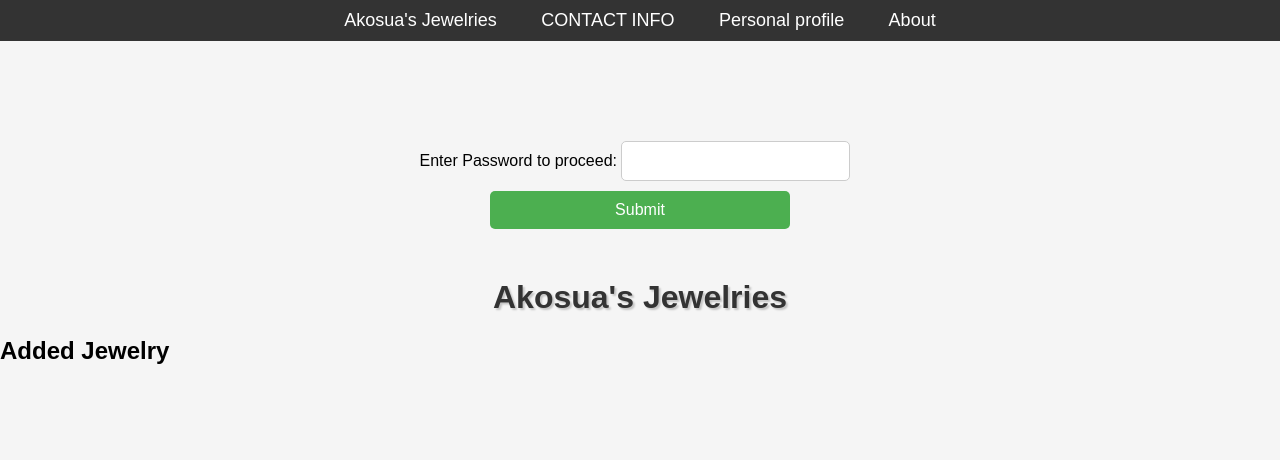
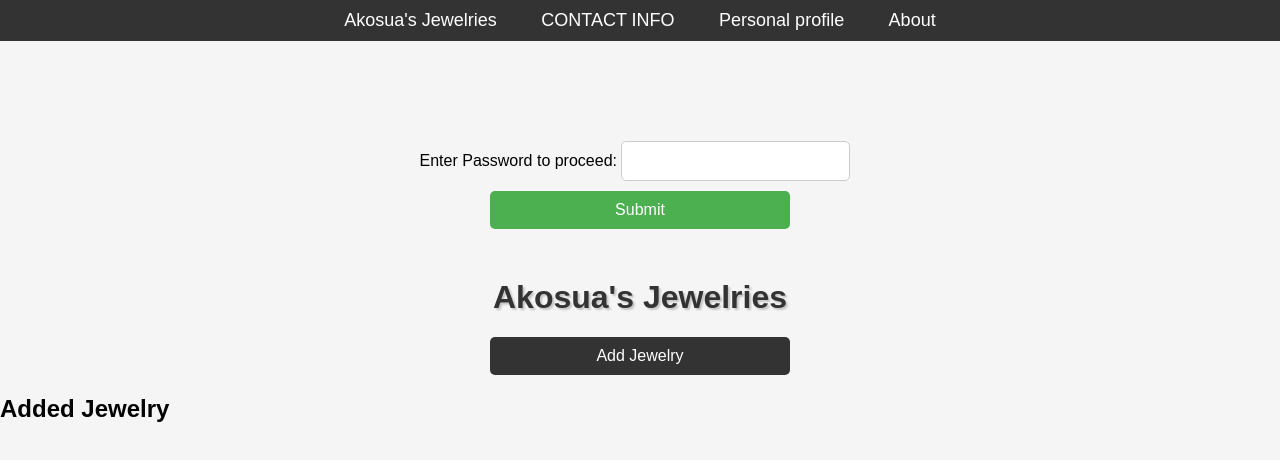
Before and after one commit to warsondye/Akosua, a plain HTML site: page index.html in a window 1280 px wide. Drawn offline with Linux system fonts and the light colour scheme.

Commit message:
Update index.html

```diff
--- a/index.html
+++ b/index.html
@@ -181,7 +181,7 @@
   <h1>Akosua's Jewelries</h1> <!-- Display heading -->
   <input type="file" id="imageInput" accept="image/*" placeholder="Choose an image" style="display: none;">
   <input type="number" id="priceInput" placeholder="Enter price" style="display: none;">
-  <button onclick="addJewelry()" style="display: none;">Add Jewelry</button>
+  <button onclick="addJewelry();">Add Jewelry</button>
 
   <h2>Added Jewelry</h2> <!-- Display added jewelry heading -->
   <ul id="jewelryList"> <!-- Display jewelry list -->
```
